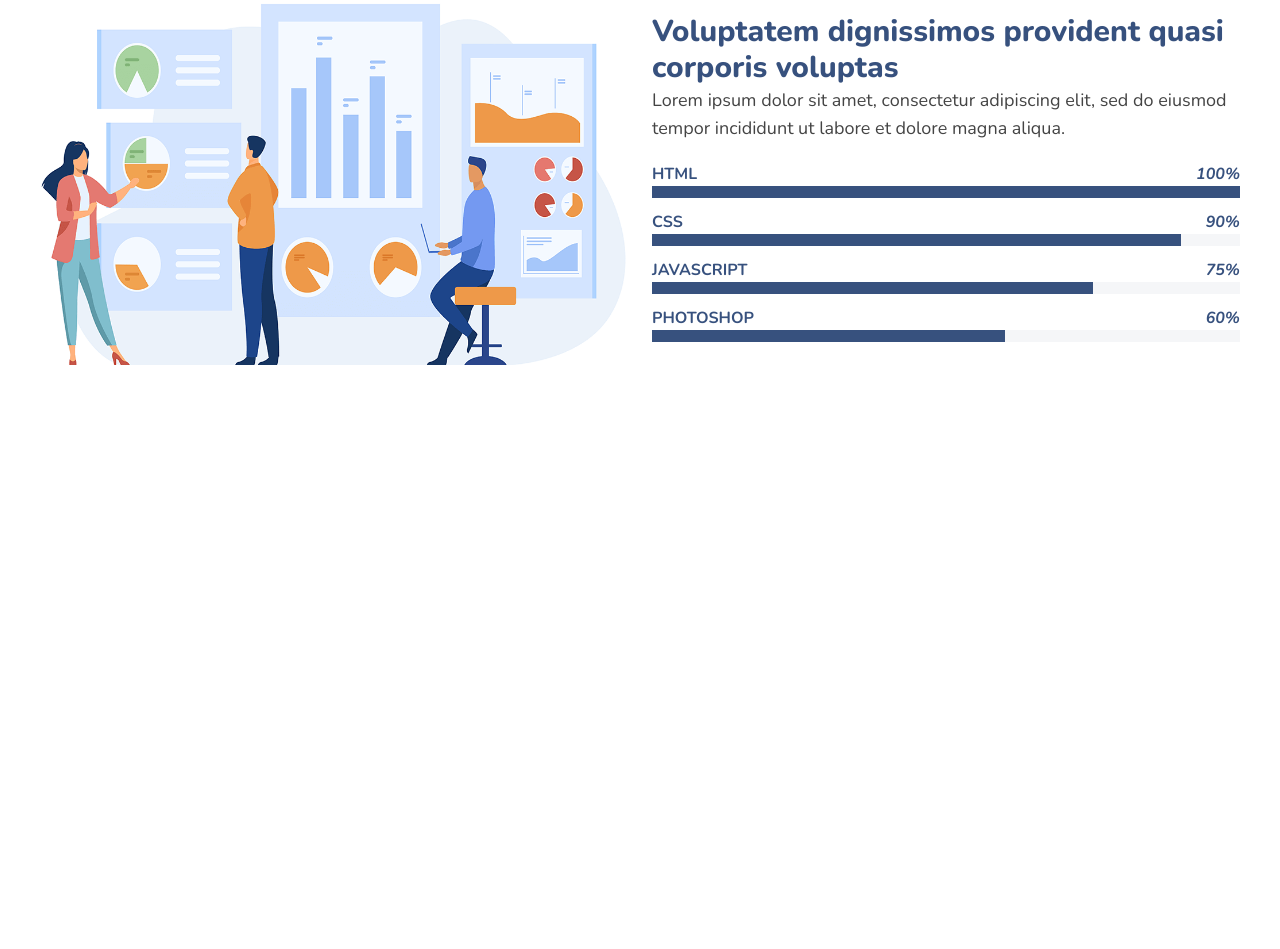
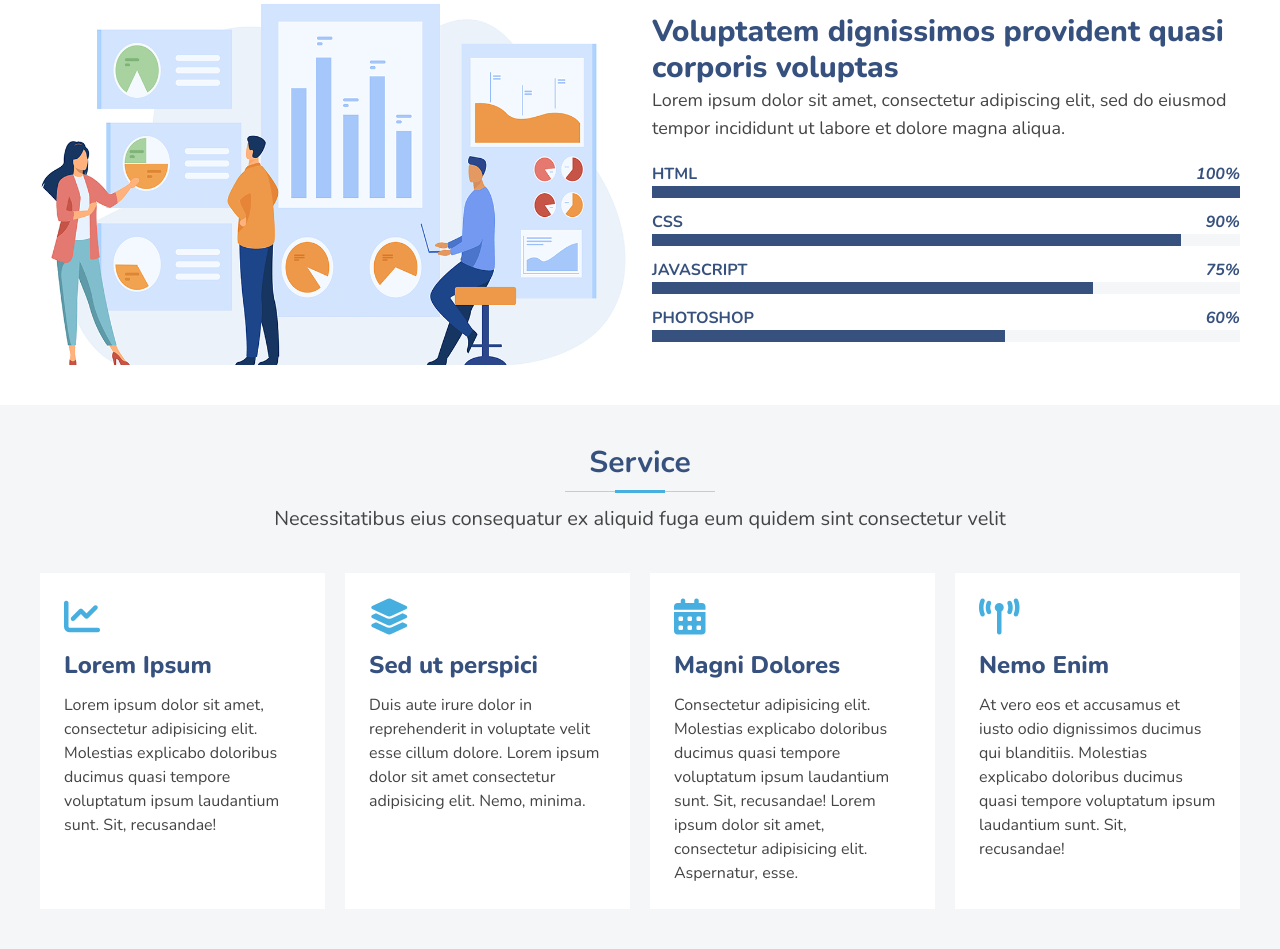
Before and after one commit to anammahmud-me/TailwindProject, a website: page index.html in a window 1280 px wide. Shown: the part 1653-2602 px from the top of the page. Before the commit the page ends 2058 px from the top, so only its background shows below. Drawn offline with nearby package versions, Linux system fonts and the light colour scheme.

Commit message:
service_section complete

```diff
--- a/index.html
+++ b/index.html
@@ -73,7 +73,7 @@
     <section class="about px-3 py-10 bg-white md:px-10">
         <!-- heading -->
         <div class="about_heading mb-10">
-            <h2 class="text-header text-3xl font-bold text-center relative pb-3 before:absolute before:block before:w-[150px] before:h-[1px] before:bg-muted before:left-0 before:right-0 before:bottom-[1px] before:mx-auto after:absolute after:block after:w-[50px] after:h-[3px] after:bg-sky after:left-0 after:right-0 after:bottom-0 after:mx-auto">ABOUT US</h2>
+            <h2 class="section_heading">ABOUT US</h2>
         </div>
         <div class="about_content md:flex md:justify-between gap-6">
             <!-- left_content -->
@@ -223,5 +223,42 @@
         </div>
     </section>
     <!-- skills section end -->
+
+    <!-- service section start -->
+    <section class="service py-10 px-5 bg-secBg lg:px-10 ">
+        <!-- service_heading -->
+        <div class="service_heading mb-5">
+            <h2 class="section_heading">Service</h2>
+            <p class="text-gray text-center text-xl mt-3">Necessitatibus eius consequatur ex aliquid fuga eum quidem sint consectetur velit</p>
+        </div>
+        <!-- service_item -->
+        <div class="service_item mt-10 grid md:grid-cols-2 lg:grid-cols-4 gap-5">
+            <!-- item -->
+            <div class="item p-6 bg-white">
+                <i class="fa-solid fa-chart-line text-sky text-4xl"></i>
+                <h3 class="text-header text-2xl font-extrabold my-3">Lorem Ipsum</h3>
+                <p class="text-gray">Lorem ipsum dolor sit amet, consectetur adipisicing elit. Molestias explicabo doloribus ducimus quasi tempore voluptatum ipsum laudantium sunt. Sit, recusandae!</p>
+            </div>
+            <!-- item -->
+            <div class="item p-6 bg-white">
+                <i class="fa-solid fa-layer-group text-sky text-4xl"></i>
+                <h3 class="text-header text-2xl font-extrabold my-3">Sed ut perspici</h3>
+                <p class="text-gray">Duis aute irure dolor in reprehenderit in voluptate velit esse cillum dolore. Lorem ipsum dolor sit amet consectetur adipisicing elit. Nemo, minima.</p>
+            </div>
+            <!-- item -->
+            <div class="item p-6 bg-white">
+                <i class="fa-solid fa-calendar-days text-sky text-4xl"></i>
+                <h3 class="text-header text-2xl font-extrabold my-3">Magni Dolores</h3>
+                <p class="text-gray">Consectetur adipisicing elit. Molestias explicabo doloribus ducimus quasi tempore voluptatum ipsum laudantium sunt. Sit, recusandae! Lorem ipsum dolor sit amet, consectetur adipisicing elit. Aspernatur, esse.</p>
+            </div>
+            <!-- item -->
+            <div class="item p-6 bg-white">
+                <i class="fa-solid fa-tower-broadcast text-sky text-4xl"></i>
+                <h3 class="text-header text-2xl font-extrabold my-3">Nemo Enim</h3>
+                <p class="text-gray">At vero eos et accusamus et iusto odio dignissimos ducimus qui blanditiis. Molestias explicabo doloribus ducimus quasi tempore voluptatum ipsum laudantium sunt. Sit, recusandae!</p>
+            </div>
+        </div>
+    </section>
+    <!-- service section end -->
 </body>
 </html>
--- a/style.css
+++ b/style.css
@@ -4,3 +4,10 @@
 @tailwind base;
 @tailwind components;
 @tailwind utilities;
+
+/* section heading */
+@layer components{
+    .section_heading{
+        @apply text-header text-3xl font-bold text-center relative pb-3 before:absolute before:block before:w-[150px] before:h-[1px] before:bg-muted before:left-0 before:right-0 before:bottom-[1px] before:mx-auto after:absolute after:block after:w-[50px] after:h-[3px] after:bg-sky after:left-0 after:right-0 after:bottom-0 after:mx-auto;
+    }
+}
```
Also changed, not shown: css/output.css.
